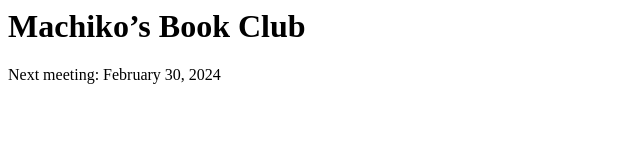
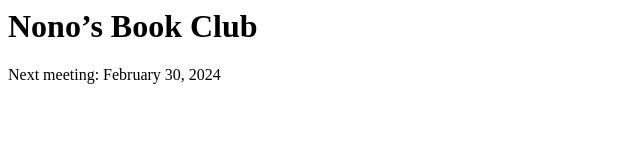
Before and after one commit to machikoyasuda/bookclub, a plain HTML site: page index.html in a window 1280 px wide. Shown: the whole page, without its empty margins (0-640 px from the left). Drawn offline with Linux system fonts and the light colour scheme.

Commit message:
Update index.html

```diff
--- a/index.html
+++ b/index.html
@@ -1,2 +1,2 @@
-<h1>Machiko’s Book Club</h1>
+<h1>Nono’s Book Club</h1>
 <p>Next meeting: February 30, 2024</p>
```
